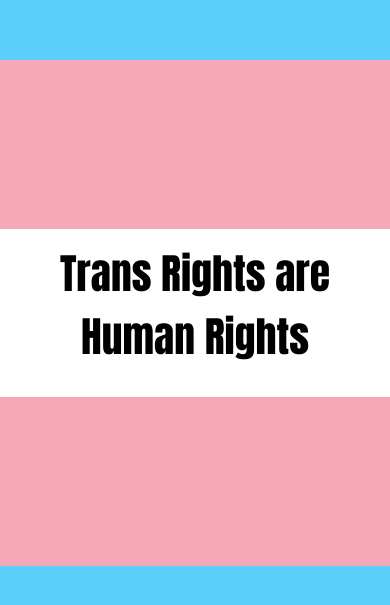
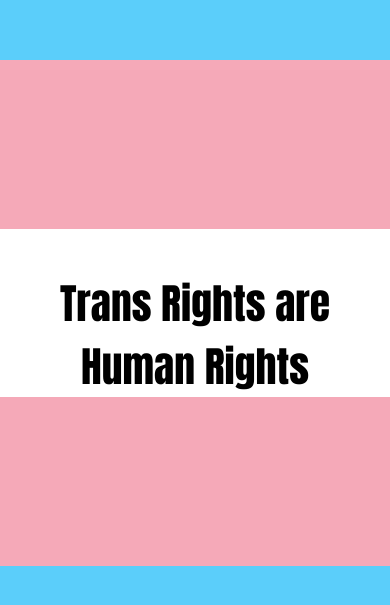
Before and after one commit to terraboops/momsagainstthenorm, a plain HTML site: page index.html in a window 390 px wide. Shown: the part 109-714 px from the top of the page. Drawn offline with Linux system fonts and the light colour scheme.

Commit message:
adjust css for mobile... again

```diff
--- a/index.html
+++ b/index.html
@@ -27,6 +27,11 @@
       width: 100%;
       font-family: Impact, Calibri, sans-serif;
     }
+    @media screen and (max-width: 1000px) {
+      h1 {
+        margin-top: 4.5rem;
+      }
+    }
     </style>
   </head>
 
```
